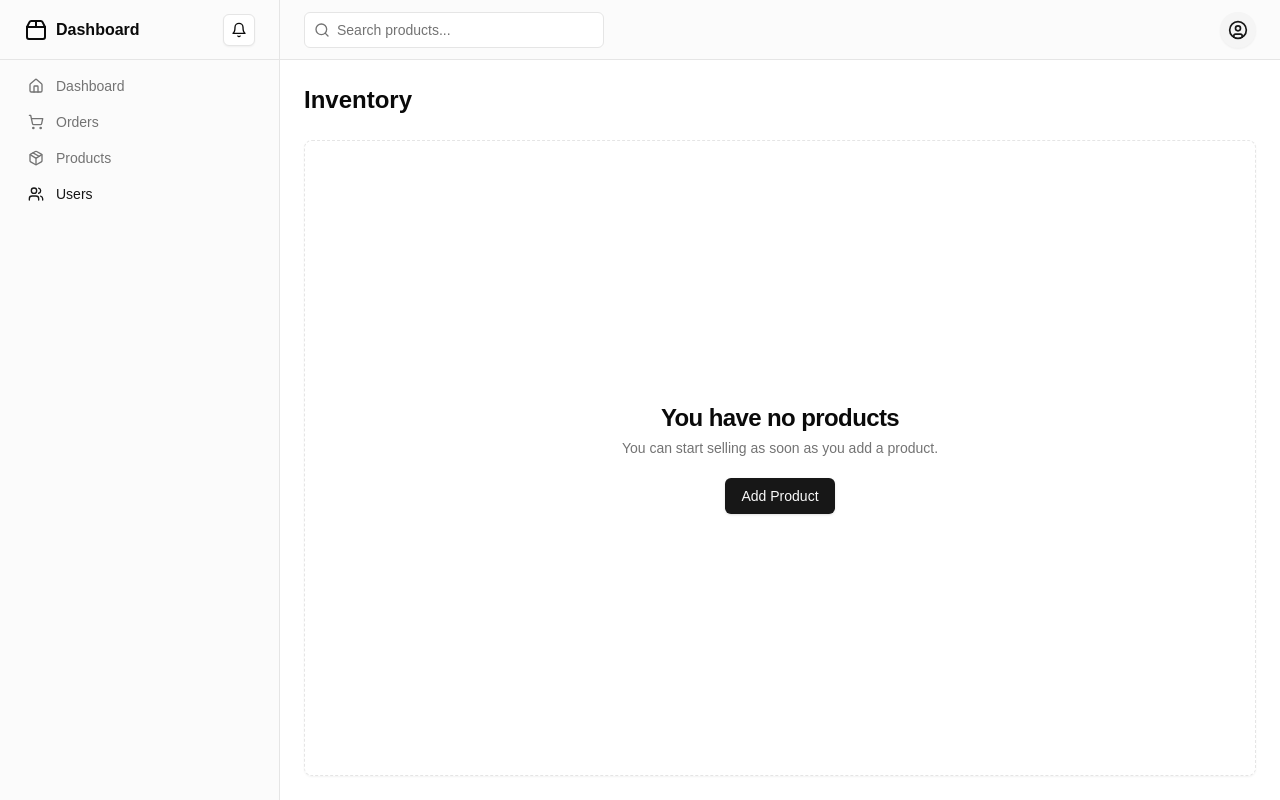
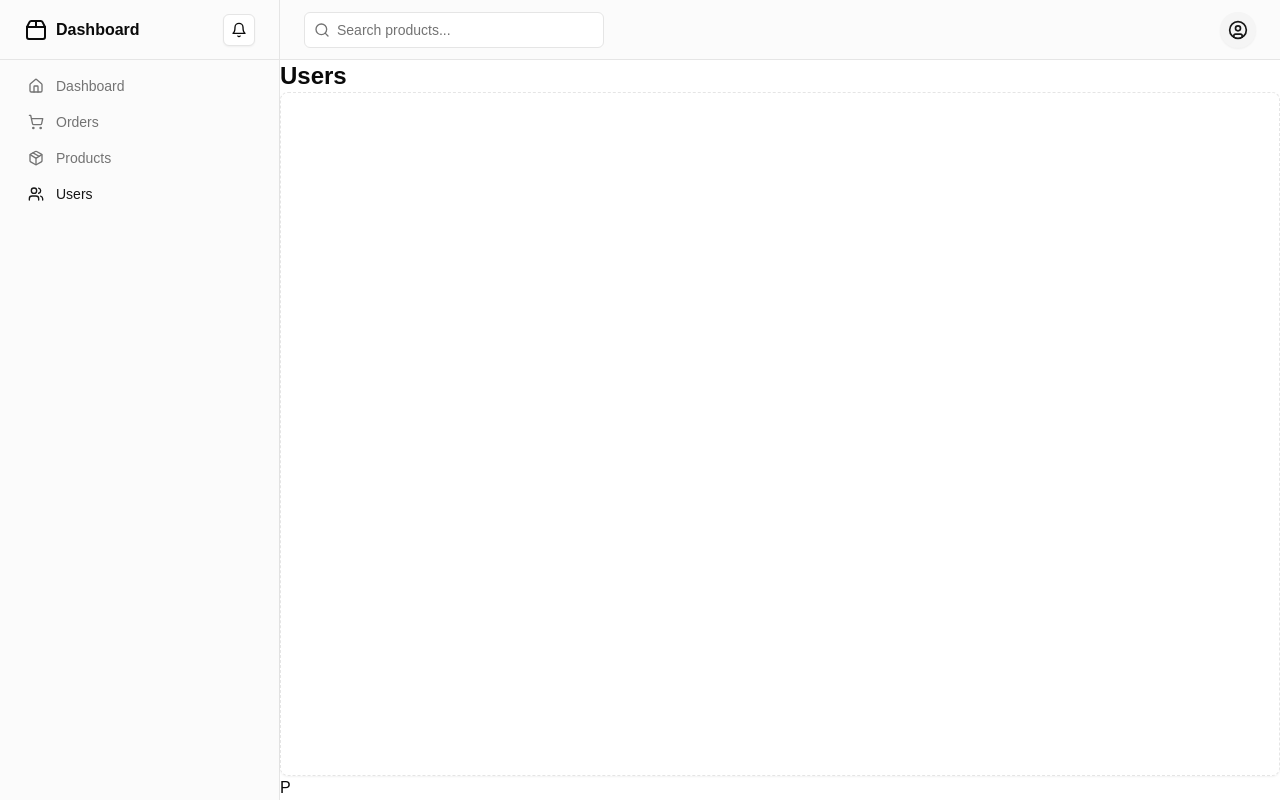
Before and after one commit to swejasonzhang/Esportium, a Next.js app in the folder frontend/: page /users in a window 1280 px wide. Built offline with nearby package versions, Linux system fonts and the light colour scheme.

Commit message:
getting all users controller in the backend

```diff
--- a/frontend/pages/users.js
+++ b/frontend/pages/users.js
@@ -158,25 +158,17 @@
           </DropdownMenu>
         </header>
 
-        <main className="flex flex-1 flex-col gap-4 p-4 lg:gap-6 lg:p-6">
           <div className="flex items-center">
-            <h1 className="text-lg font-semibold md:text-2xl">Inventory</h1>
+            <h1 className="text-lg font-semibold md:text-2xl">Users</h1>
           </div>
           <div
             className="flex flex-1 items-center justify-center rounded-lg border border-dashed shadow-sm"
             x-chunk="dashboard-02-chunk-1"
           >
             <div className="flex flex-col items-center gap-1 text-center">
-              <h3 className="text-2xl font-bold tracking-tight">
-                You have no products
-              </h3>
-              <p className="text-sm text-muted-foreground">
-                You can start selling as soon as you add a product.
-              </p>
-              <Button className="mt-4">Add Product</Button>
+
             </div>
-          </div>
-        </main>
+          </div>P
       </div>
     </div>
   );
```
Also changed, not shown: 2 other files (tests, documents, lock files or other folders).
